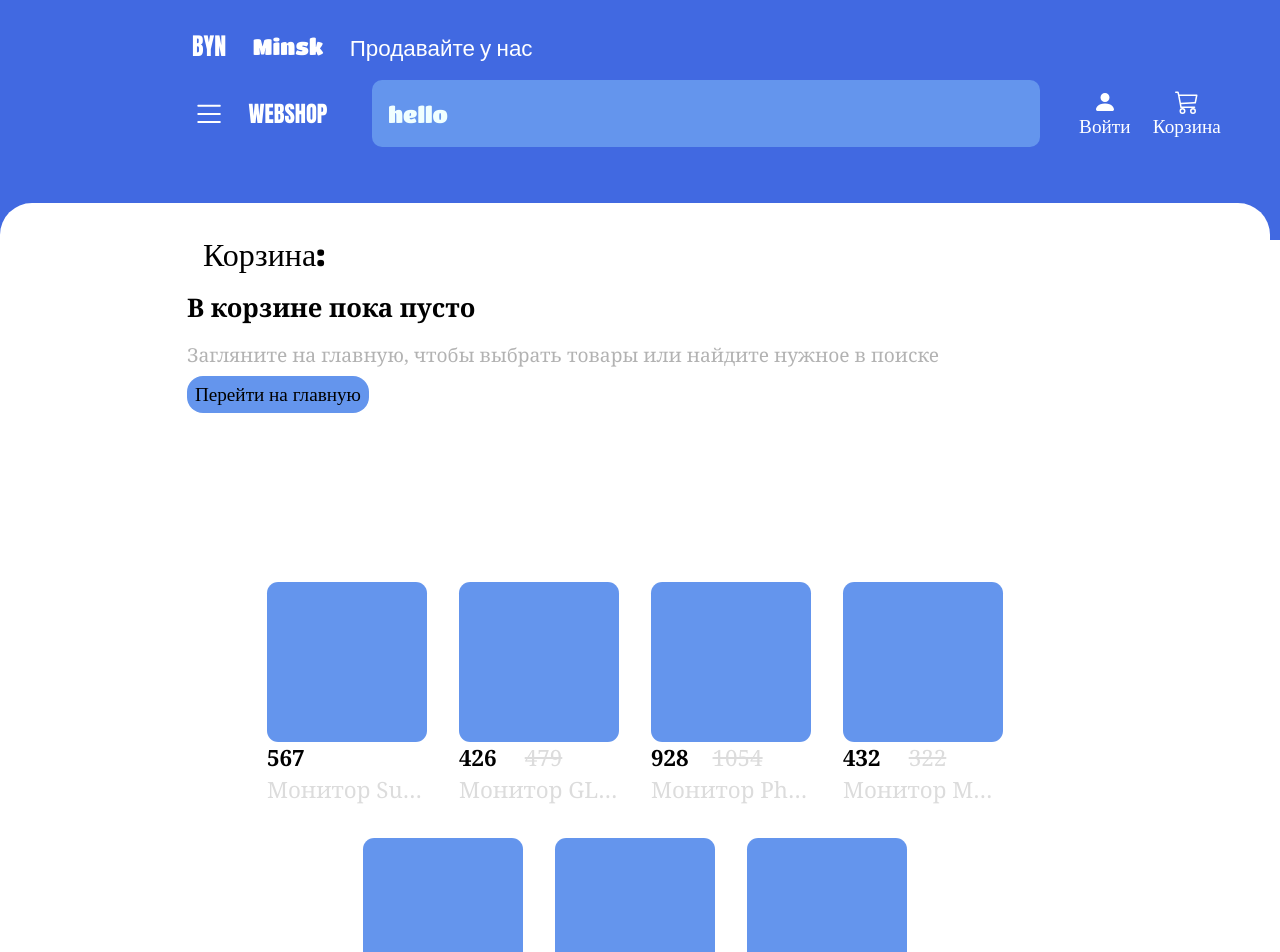
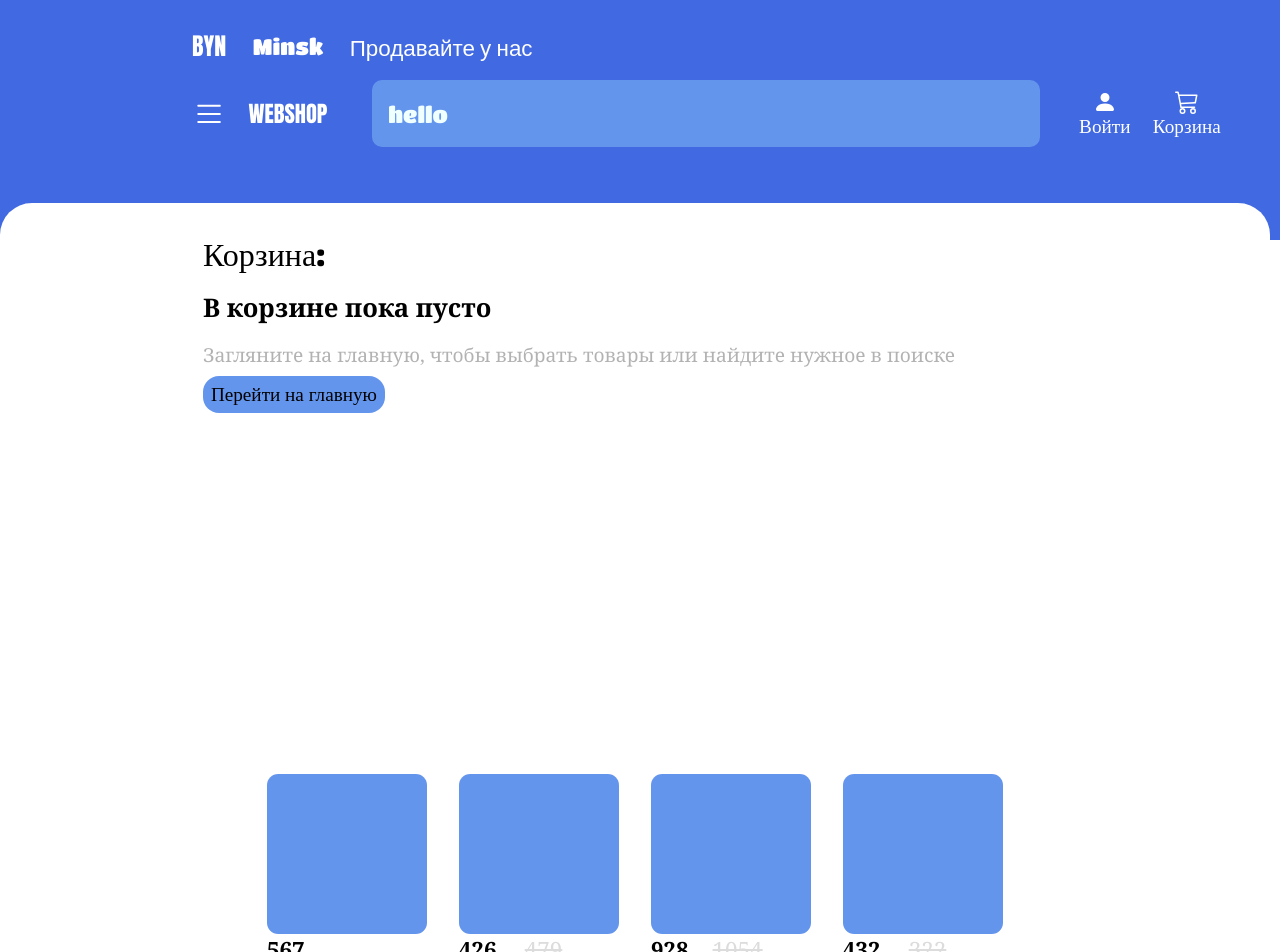
Before and after one commit to KolyaVol/ReactWebShop, a React (Create React App) app: page /cart in a window 1280 px wide. Shown: the top 952 px of the page. Built offline with nearby package versions, Linux system fonts and the light colour scheme.

Commit message:
local storage and cart

```diff
--- a/src/Pages/Cart/Cart.jsx
+++ b/src/Pages/Cart/Cart.jsx
@@ -2,14 +2,14 @@ import React from 'react'
 import styles from './Cart.module.css'
 import { Link } from 'react-router-dom'
 import { useSelector } from 'react-redux'
+import ProdList from '../../UI/ProdList/ProdList';
 
 
 
 export default function Cart() {
 
   const cartProds = useSelector((state) => state.addToCart);
-  const prodList = useSelector((state) => state.prodList);
-  console.log(cartProds.prods);
+  console.log(cartProds);
   return (
     <div className={styles.Cart}>
       <div className={styles.container}>
@@ -28,7 +28,7 @@ export default function Cart() {
             </div>
           ))
         ) : (
-          <div>
+          <div className={styles.emptyCart}>
             <div className={styles.title}>В корзине пока пусто</div>
             <div className={styles.subtitle}>
               Загляните на главную, чтобы выбрать товары или найдите нужное в
@@ -39,24 +39,8 @@ export default function Cart() {
             </Link>
           </div>
         )}
-
-        <div className={styles.prod__list}>
-          {prodList.prods.map((prod) =>
-            prod.id < 8 ? (
-              <div key={prod.id + "prod"} className={styles.prod__item}>
-                <div className={styles.image}></div>
-
-                <div className={styles.price}>{prod.price}</div>
-
-                <div className={styles.sale}>{prod.sale}</div>
-
-                <div className={styles.name}>{prod.name}</div>
-              </div>
-            ) : (
-              ""
-            )
-          )}
-        </div>
+        <div className={styles.space} />
+        <ProdList />
       </div>
     </div>
   );
--- a/src/Pages/Cart/Cart.module.css
+++ b/src/Pages/Cart/Cart.module.css
@@ -48,6 +48,10 @@
 
 }
 
+.emptyCart {
+    margin: 0 0 10rem 1rem;
+}
+
 
 .cart__title {
     font-size: 2rem;
@@ -62,6 +66,11 @@
     width: 70vw;
     font-size: 1.4rem;
     margin: 1rem;
+}
+
+.cart__item:last-child {
+    margin-bottom: 100rem;
+    background-color: red;
 }
 
 .cart__image {
@@ -145,3 +154,7 @@
     overflow: hidden;
     text-overflow: ellipsis;
 }
+
+.space {
+    height: 10rem;
+}
--- a/src/Pages/HomePage/HomePage.jsx
+++ b/src/Pages/HomePage/HomePage.jsx
@@ -9,7 +9,7 @@ export default function HomePage() {
     <div className={styles.homePage}>
       <HomeSlider />
 
-      <ProdList></ProdList>
+      <ProdList>Хиты продаж</ProdList>
 
       <RecBox />
 
--- a/src/Pages/ProdIdPage/ProdIdPage.jsx
+++ b/src/Pages/ProdIdPage/ProdIdPage.jsx
@@ -1,21 +1,46 @@
 import React from "react";
 import { useDispatch, useSelector } from "react-redux";
-import { useParams } from "react-router-dom";
+import { useNavigate, useParams } from "react-router-dom";
 import MyButton from "../../UI/MyButton/MyButton";
 import styles from "./ProdIdPage.module.css";
 
 export default function Login() {
   const dispatch = useDispatch();
+  const router = useNavigate();
 
   const prodList = useSelector((state) => state.prodList);
   const params = useParams();
   const currentProd = prodList.prods.find((item) => item.id == params.id);
+
+  const addToLs = () => {
+    if (localStorage.getItem("CART")) {
+      localStorage.setItem(
+        "CART",
+        JSON.stringify([
+          ...JSON.parse(localStorage.getItem("CART")),
+          currentProd,
+        ])
+      );
+    } else {
+      localStorage.setItem("CART", JSON.stringify([currentProd]));
+    }
+  };
 
   const addToCart = () => {
     dispatch({
       type: "ADD_PROD",
       payload: currentProd,
     });
+    addToLs();
+  };
+
+  const addAndGoToCart = () => {
+    dispatch({
+      type: "ADD_PROD",
+      payload: currentProd,
+    });
+    addToLs();
+    router("/cart");
   };
 
   return (
@@ -32,11 +57,10 @@ export default function Login() {
             <div className={styles.sale}>{currentProd.sale}</div>
           </div>
 
-            <MyButton style={styles.btn} onClick={() => addToCart()}>
-              add to cart
-            </MyButton>
-            <MyButton>bue</MyButton>
-
+          <MyButton style={styles.btn} onClick={() => addToCart()}>
+            add to cart
+          </MyButton>
+          <MyButton onClick={() => addAndGoToCart()}>buy</MyButton>
         </div>
       </div>
     </div>
--- a/src/Pages/ProdIdPage/ProdIdPage.module.css
+++ b/src/Pages/ProdIdPage/ProdIdPage.module.css
@@ -21,7 +21,7 @@
     display: flex;
     justify-content: space-between;
     align-items: center;
-
+    width: 40rem;
 
 }
 
@@ -55,6 +55,7 @@
     margin-left: 1rem;
     padding: 2rem;
     box-sizing: border-box;
+    min-width: 20rem;
 
 }
 
@@ -81,7 +82,7 @@
 }
 
 .price {
-    margin: 0;
+    margin: 0 0.5rem 0 1rem;
     font-family: Georgia, 'Times New Roman', Times, serif;
     font-weight: 200;
     font-size: 2rem;
--- a/src/UI/Header/Header.jsx
+++ b/src/UI/Header/Header.jsx
@@ -2,7 +2,7 @@ import React, { useEffect } from "react";
 import MyInput from "../MyInput/MyInput";
 import styles from "./Header.module.css";
 import { IconContext } from "react-icons";
-import { useDispatch } from "react-redux";
+import { useDispatch, useSelector } from "react-redux";
 import Currency from "./Currency/Currency";
 import CityMap from "./CityMap/CityMap";
 import ToSellers from "./ToSellers/ToSellers";
@@ -12,15 +12,22 @@ import UserProfile from "./UserProfile/UserProfile";
 import HeaderCart from "./HeaderCart/HeaderCart";
 
 export default function Header() {
+
   const dispatch = useDispatch();
+  const cartProds = useSelector((state) => state.addToCart);
 
-  let isAuthorise = localStorage.getItem("AUTH");
+  const isAuthorise = localStorage.getItem("AUTH");
 
   useEffect(() => {
     if (!isAuthorise) {
       localStorage.setItem("AUTH", "false");
     } else {
       dispatch({ type: "USERNAME", payload: localStorage.getItem("USERNAME") });
+      dispatch({
+        type: "CONCAT_PROD_ARR",
+        payload: JSON.parse(localStorage.getItem("CART")),
+      });
+      console.log(cartProds);
     }
   }, []);
 
--- a/src/UI/Header/HeaderCart/HeaderCart.jsx
+++ b/src/UI/Header/HeaderCart/HeaderCart.jsx
@@ -12,7 +12,6 @@ export default function HeaderCart() {
     const addCssClass = (style1, style2, ...args) => {
       return [style1, style2, args].join(" ");
     };
-    console.log(cartProds.prods.length);
 
   return (
     <NavLink
--- a/src/UI/ProdList/ProdList.jsx
+++ b/src/UI/ProdList/ProdList.jsx
@@ -3,12 +3,12 @@ import { useSelector } from "react-redux";
 import { useNavigate } from "react-router-dom";
 import styles from "./ProdList.module.css";
 
-export default function ProdList() {
+export default function ProdList({...props}) {
   const router = useNavigate()
   const prodList = useSelector((state) => state.prodList);
   return (
     <div>
-      <p className={styles.prods__title}>Хиты продаж</p>
+      <p className={styles.prods__title}>{props.children}</p>
       <div className={styles.prod__list}>
         {prodList.prods.map((prod) => (
           <div
--- a/src/store/addToCartReducer.js
+++ b/src/store/addToCartReducer.js
@@ -7,6 +7,8 @@ export const addToCartReducer = (state = defaultState, action) => {
     switch (action.type) {
         case 'ADD_PROD':
             return {...state, prods: [...state.prods, action.payload]}
+        case 'CONCAT_PROD_ARR':
+            return {...state, prods: [...state.prods].concat(action.payload)}
         case 'REMOVE_PROD':
             return {...state, prods: state.prods.filter(prod => prod.id !== action.payload)}
         default:
```
